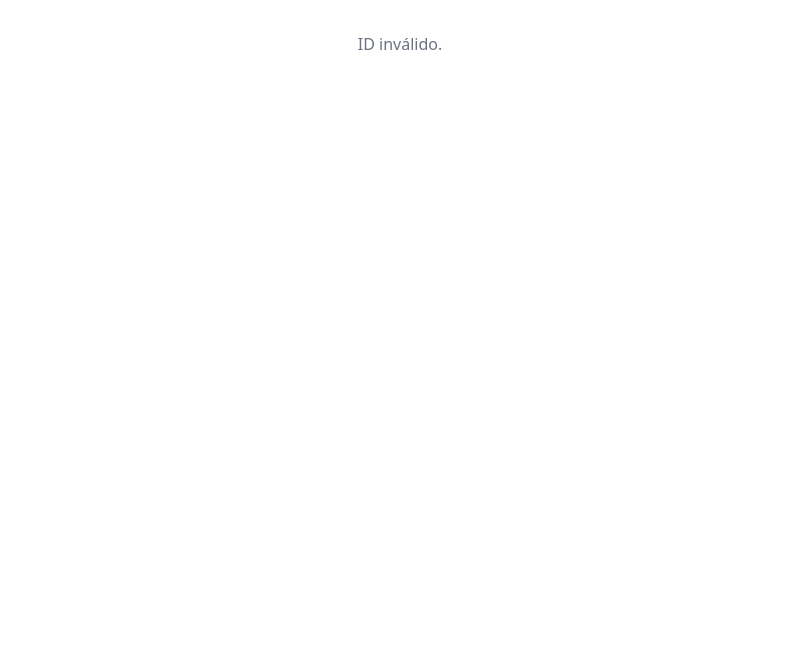
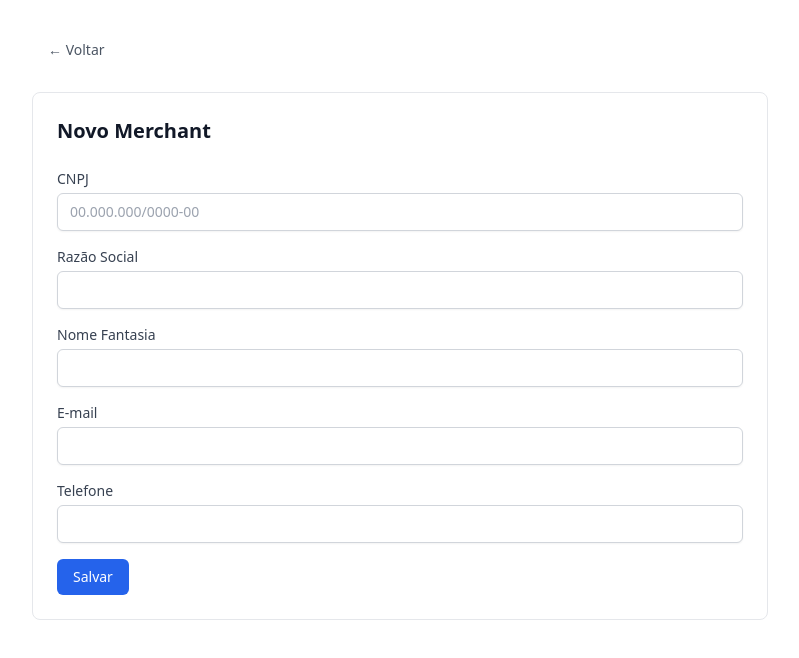
Before and after one commit to davicbtoliveira/merchant-cad, a React (Vite) app in the folder frontend/: page /merchants/new in a window 1280 px wide. Shown: the top 658 px of the page, without its empty margins (240-1039 px from the left). Built offline with nearby package versions, Linux system fonts and the light colour scheme.

Commit message:
feat: add merchant creation page with form, tests, and list page button

```diff
--- a/frontend/src/App.tsx
+++ b/frontend/src/App.tsx
@@ -3,12 +3,14 @@ import { createBrowserRouter, Navigate, RouterProvider } from "react-router";
 import { Toaster } from "sonner";
 import { MerchantDetailPage } from "./merchants/pages/MerchantDetailPage";
 import { MerchantListPage } from "./merchants/pages/MerchantListPage";
+import { MerchantNewPage } from "./merchants/pages/MerchantNewPage";
 
 const queryClient = new QueryClient();
 
 const router = createBrowserRouter([
   { path: "/", element: <Navigate to="/merchants" replace /> },
   { path: "/merchants", element: <MerchantListPage /> },
+  { path: "/merchants/new", element: <MerchantNewPage /> },
   { path: "/merchants/:id", element: <MerchantDetailPage /> },
 ]);
 
--- a/frontend/src/merchants/api/merchants.ts
+++ b/frontend/src/merchants/api/merchants.ts
@@ -1,4 +1,4 @@
-import { useQuery } from "@tanstack/react-query";
+import { useMutation, useQuery, useQueryClient } from "@tanstack/react-query";
 
 export type MerchantStatus =
   | "draft"
@@ -88,6 +88,40 @@ export function useTimeline(id: number) {
   });
 }
 
+export async function createMerchant(
+  data: Omit<Merchant, "id" | "created_at" | "status">,
+): Promise<Merchant> {
+  const response = await fetch(BASE_URL + "/", {
+    method: "POST",
+    headers: { "Content-Type": "application/json" },
+    body: JSON.stringify(data),
+  });
+
+  if (!response.ok) {
+    const body = await response.json().catch(() => null);
+    const error = new Error("Erro ao criar merchant") as Error & {
+      status: number;
+      body: unknown;
+    };
+    error.status = response.status;
+    error.body = body;
+    throw error;
+  }
+
+  return response.json();
+}
+
+export function useCreateMerchant() {
+  const queryClient = useQueryClient();
+
+  return useMutation({
+    mutationFn: createMerchant,
+    onSuccess: () => {
+      queryClient.invalidateQueries({ queryKey: ["merchants"] });
+    },
+  });
+}
+
 export function formatCnpj(cnpj: string): string {
   const digits = cnpj.replace(/\D/g, "");
   if (digits.length !== 14) return cnpj;
--- /dev/null
+++ b/frontend/src/merchants/components/MerchantForm.tsx
@@ -0,0 +1,122 @@
+import { useForm, useController } from "react-hook-form";
+import { Button } from "../../ui/Button";
+import { Input } from "../../ui/Input";
+
+export interface MerchantFormValues {
+  cnpj: string;
+  legal_name: string;
+  trade_name: string;
+  contact_email: string;
+  phone: string;
+}
+
+interface MerchantFormProps {
+  onSubmit: (values: MerchantFormValues) => Promise<void>;
+  defaultValues?: Partial<MerchantFormValues>;
+  isSubmitting?: boolean;
+  serverErrors?: Record<string, string>;
+}
+
+function formatCnpjDisplay(value: string): string {
+  const digits = value.replace(/\D/g, "").slice(0, 14);
+  if (digits.length <= 2) return digits;
+  if (digits.length <= 5) return `${digits.slice(0, 2)}.${digits.slice(2)}`;
+  if (digits.length <= 8)
+    return `${digits.slice(0, 2)}.${digits.slice(2, 5)}.${digits.slice(5)}`;
+  if (digits.length <= 12)
+    return `${digits.slice(0, 2)}.${digits.slice(2, 5)}.${digits.slice(5, 8)}/${digits.slice(8)}`;
+  return `${digits.slice(0, 2)}.${digits.slice(2, 5)}.${digits.slice(5, 8)}/${digits.slice(8, 12)}-${digits.slice(12, 14)}`;
+}
+
+export function MerchantForm({
+  onSubmit,
+  defaultValues = {},
+  isSubmitting = false,
+  serverErrors = {},
+}: MerchantFormProps) {
+  const {
+    control,
+    register,
+    handleSubmit,
+    formState: { errors },
+  } = useForm<MerchantFormValues>({
+    defaultValues: {
+      cnpj: "",
+      legal_name: "",
+      trade_name: "",
+      contact_email: "",
+      phone: "",
+      ...defaultValues,
+    },
+  });
+
+  const { field: cnpjField } = useController({
+    control,
+    name: "cnpj",
+    rules: {
+      required: "CNPJ é obrigatório",
+      validate: (value) => {
+        const digits = value.replace(/\D/g, "");
+        if (digits.length !== 14) return "CNPJ deve ter 14 dígitos";
+        return true;
+      },
+    },
+  });
+
+  async function handleFormSubmit(values: MerchantFormValues) {
+    await onSubmit({
+      ...values,
+      cnpj: values.cnpj.replace(/\D/g, ""),
+    });
+  }
+
+  return (
+    <form onSubmit={handleSubmit(handleFormSubmit)} className="space-y-4">
+      <Input
+        label="CNPJ"
+        placeholder="00.000.000/0000-00"
+        value={formatCnpjDisplay(cnpjField.value)}
+        onChange={(e) => {
+          const raw = e.target.value.replace(/\D/g, "");
+          cnpjField.onChange(raw);
+        }}
+        onBlur={cnpjField.onBlur}
+        ref={cnpjField.ref}
+        error={errors.cnpj?.message || serverErrors.cnpj}
+      />
+
+      <Input
+        label="Razão Social"
+        error={errors.legal_name?.message || serverErrors.legal_name}
+        {...register("legal_name", { required: "Razão social é obrigatória" })}
+      />
+
+      <Input
+        label="Nome Fantasia"
+        error={serverErrors.trade_name}
+        {...register("trade_name")}
+      />
+
+      <Input
+        label="E-mail"
+        type="email"
+        error={errors.contact_email?.message || serverErrors.contact_email}
+        {...register("contact_email", {
+          required: "E-mail é obrigatório",
+        })}
+      />
+
+      <Input
+        label="Telefone"
+        error={serverErrors.phone}
+        {...register("phone")}
+      />
+
+      <div className="flex items-center gap-3">
+        <Button type="submit" disabled={isSubmitting}>
+          {isSubmitting ? "Salvando..." : "Salvar"}
+        </Button>
+      </div>
+    </form>
+  );
+}
--- a/frontend/src/merchants/pages/MerchantListPage.tsx
+++ b/frontend/src/merchants/pages/MerchantListPage.tsx
@@ -1,4 +1,5 @@
-import { useSearchParams } from "react-router";
+import { useNavigate, useSearchParams } from "react-router";
+import { Button } from "../../ui/Button";
 import { Select } from "../../ui/Select";
 import { useMerchants } from "../api/merchants";
 import { MerchantTable } from "../components/MerchantTable";
@@ -12,6 +13,7 @@ const statusOptions = [
 ];
 
 export function MerchantListPage() {
+  const navigate = useNavigate();
   const [searchParams, setSearchParams] = useSearchParams();
   const statusFilter = searchParams.get("status");
 
@@ -29,6 +31,9 @@ export function MerchantListPage() {
     <div className="mx-auto max-w-5xl px-4 py-8">
       <div className="mb-6 flex items-center justify-between">
         <h1 className="text-2xl font-bold text-gray-900">Merchants</h1>
+        <Button onClick={() => navigate("/merchants/new")}>
+          Novo
+        </Button>
       </div>
 
       <div className="mb-4">
--- /dev/null
+++ b/frontend/src/merchants/pages/MerchantNewPage.tsx
@@ -0,0 +1,60 @@
+import { useState } from "react";
+import { useNavigate } from "react-router";
+import { toast } from "sonner";
+import { Button } from "../../ui/Button";
+import { useCreateMerchant } from "../api/merchants";
+import { MerchantForm } from "../components/MerchantForm";
+import type { MerchantFormValues } from "../components/MerchantForm";
+
+export function MerchantNewPage() {
+  const navigate = useNavigate();
+  const createMerchant = useCreateMerchant();
+  const [serverErrors, setServerErrors] = useState<Record<string, string>>({});
+
+  async function handleSubmit(values: MerchantFormValues) {
+    setServerErrors({});
+
+    try {
+      const merchant = await createMerchant.mutateAsync(values);
+      toast.success("Merchant criado com sucesso!");
+      navigate(`/merchants/${merchant.id}`);
+    } catch (error: unknown) {
+      const err = error as Error & { status?: number; body?: unknown };
+      if (err.status === 422 || err.status === 400) {
+        const body = err.body as Record<string, string[]> | null;
+        if (body) {
+          const mapped: Record<string, string> = {};
+          for (const [key, messages] of Object.entries(body)) {
+            mapped[key] = Array.isArray(messages) ? messages[0] : String(messages);
+          }
+          setServerErrors(mapped);
+        }
+        toast.error("Erro de validação. Verifique os campos.");
+      } else {
+        toast.error("Erro ao criar merchant. Tente novamente.");
+      }
+    }
+  }
+
+  return (
+    <div className="mx-auto max-w-3xl px-4 py-8">
+      <div className="mb-6">
+        <Button variant="ghost" onClick={() => navigate("/merchants")}>
+          &larr; Voltar
+        </Button>
+      </div>
+
+      <div className="rounded-lg border border-gray-200 bg-white p-6">
+        <h1 className="mb-6 text-xl font-bold text-gray-900">
+          Novo Merchant
+        </h1>
+
+        <MerchantForm
+          onSubmit={handleSubmit}
+          isSubmitting={createMerchant.isPending}
+          serverErrors={serverErrors}
+        />
+      </div>
+    </div>
+  );
+}
--- a/frontend/src/merchants/pages/index.ts
+++ b/frontend/src/merchants/pages/index.ts
@@ -1,2 +1,3 @@
 export { MerchantListPage } from "./MerchantListPage";
 export { MerchantDetailPage } from "./MerchantDetailPage";
+export { MerchantNewPage } from "./MerchantNewPage";
--- a/frontend/src/mocks/handlers.ts
+++ b/frontend/src/mocks/handlers.ts
@@ -61,6 +61,8 @@ export const mockTimeline: Record<number, TimelineEvent[]> = {
   ],
 };
 
+let nextId = 4;
+
 export const handlers = [
   http.get("/api/merchants", ({ request }) => {
     const url = new URL(request.url);
@@ -85,6 +87,40 @@ export const handlers = [
     return HttpResponse.json(merchant);
   }),
 
+  http.post("/api/merchants/", async ({ request }) => {
+    const body = (await request.json()) as Record<string, unknown>;
+
+    if (!body.cnpj || !body.legal_name || !body.contact_email) {
+      const errors: Record<string, string[]> = {};
+      if (!body.cnpj) errors.cnpj = ["CNPJ é obrigatório"];
+      if (!body.legal_name) errors.legal_name = ["Razão social é obrigatória"];
+      if (!body.contact_email) errors.contact_email = ["E-mail é obrigatório"];
+      return HttpResponse.json(errors, { status: 422 });
+    }
+
+    if (body.cnpj === "00000000000000") {
+      return HttpResponse.json(
+        { cnpj: ["Merchant with this CNPJ already exists."] },
+        { status: 422 },
+      );
+    }
+
+    const newMerchant: Merchant = {
+      id: nextId++,
+      cnpj: body.cnpj as string,
+      legal_name: body.legal_name as string,
+      trade_name: (body.trade_name as string) ?? "",
+      contact_email: body.contact_email as string,
+      phone: (body.phone as string) ?? "",
+      created_at: new Date().toISOString(),
+      status: "draft",
+    };
+
+    mockMerchants.push(newMerchant);
+
+    return HttpResponse.json(newMerchant, { status: 201 });
+  }),
+
   http.get("/api/merchants/:id/timeline", ({ params }) => {
     const id = Number(params.id);
     const events = mockTimeline[id] ?? [];
```
Also changed, not shown: 2 other files (tests, documents, lock files or other folders).
